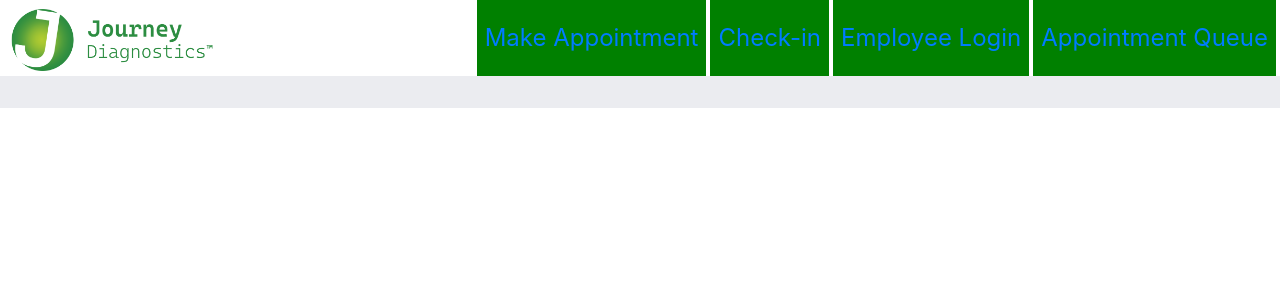
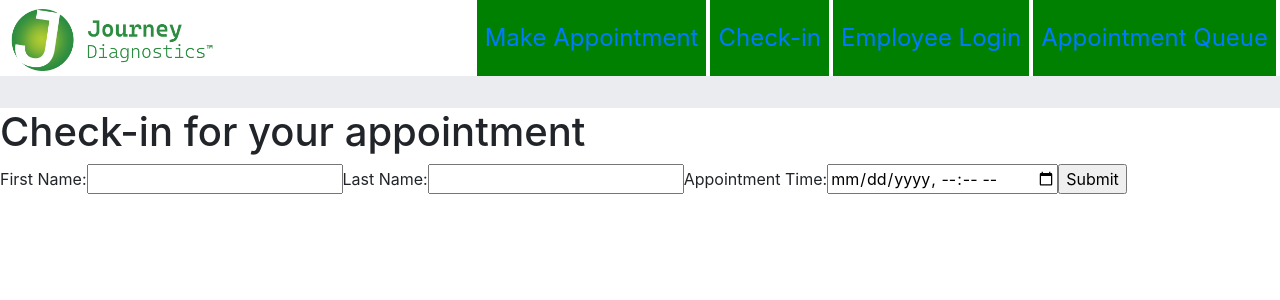
Before and after one commit to JHarringtonDev/AppointmentCheckInReact, a React (Create React App) app: page /CheckIn in a window 1280 px wide. Shown: the top 300 px of the page. Built offline with nearby package versions, Linux system fonts and the light colour scheme.

Commit message:
filled out basic html

```diff
--- a/src/components/CheckIn.jsx
+++ b/src/components/CheckIn.jsx
@@ -0,0 +1,21 @@
+import PropTypes from 'prop-types'
+import Header from './Header'
+
+const CheckIn = (props) => {
+    return(
+       <div className="appointFCheckIn">
+           <h1>Check-in for your appointment</h1>
+       <form action="" method="post">
+    <label htmlFor="fname">First Name:</label>
+    <input type="text" id="fname" name="fname"/>
+    <label htmlFor="lname">Last Name:</label>
+    <input type="text" name="lname" id="lname" />
+    <label htmlFor="appTime">Appointment Time:</label>
+    <input type="datetime-local" />
+    <input type="submit" />
+    </form>
+</div>
+    )
+}
+
+export default CheckIn
--- a/src/components/Login.jsx
+++ b/src/components/Login.jsx
@@ -0,0 +1,19 @@
+import PropTypes from 'prop-types'
+import Header from './Header'
+
+const Login = (props) => {
+    return(
+       <div className="login">
+           <h1>Employee Login</h1>
+       <form action="" method="post">
+    <label htmlFor="userN">Username:</label>
+    <input type="text" id="userN" name="userN"/>
+    <label htmlFor="password">Password:</label>
+    <input type="text" name="password" id="password" />
+    <input type="submit" />
+    </form>
+</div>
+    )
+}
+
+export default Login
--- a/src/components/MakeAppointment.jsx
+++ b/src/components/MakeAppointment.jsx
@@ -0,0 +1,21 @@
+import PropTypes from 'prop-types'
+import Header from './Header'
+
+const MakeAppointment = (props) => {
+    return(
+       <div className="makeAppoint">
+           <h1>Schedule your appointment</h1>
+       <form action="" method="post">
+    <label htmlFor="fname">First Name:</label>
+    <input type="text" id="fname" name="fname"/>
+    <label htmlFor="lname">Last Name:</label>
+    <input type="text" name="lname" id="lname" />
+    <label htmlFor="appTime">Appointment Time:</label>
+    <input type="datetime-local" />
+    <input type="submit" />
+    </form>
+</div>
+    )
+}
+
+export default MakeAppointment
--- a/src/components/Queue.jsx
+++ b/src/components/Queue.jsx
@@ -0,0 +1,12 @@
+import PropTypes from 'prop-types'
+import Header from './Header'
+
+const Queue = (props) => {
+    return(
+       <div className="Queue">
+       <p>The true test of my react abilities ヽ(ಠ_ಠ)ノ</p>
+</div>
+    )
+}
+
+export default Queue
--- a/src/index.js
+++ b/src/index.js
@@ -14,10 +14,10 @@ ReactDOM.render(
       <Header />
       <Routes>
         <Route path='/' element={<Home />}/>
-        <Route path='/check-in' element={<CheckIn/>} />
-        <Route path='/log-in' element={<Login/>} />
-        <Route path='/make-appointment' element={<MakeAppointment/>} />
-        <Route path='/appointment-queue' element={<Queue/>} />
+        <Route path='/CheckIn' element={<CheckIn/>} />
+        <Route path='/Login' element={<Login/>} />
+        <Route path='/MakeAppointment' element={<MakeAppointment/>} />
+        <Route path='/Queue' element={<Queue/>} />
 
       </Routes>
     </Router>
```
Also changed, not shown: package.json (+4 -3 lines), 1 other file (tests, documents, lock files or other folders).
